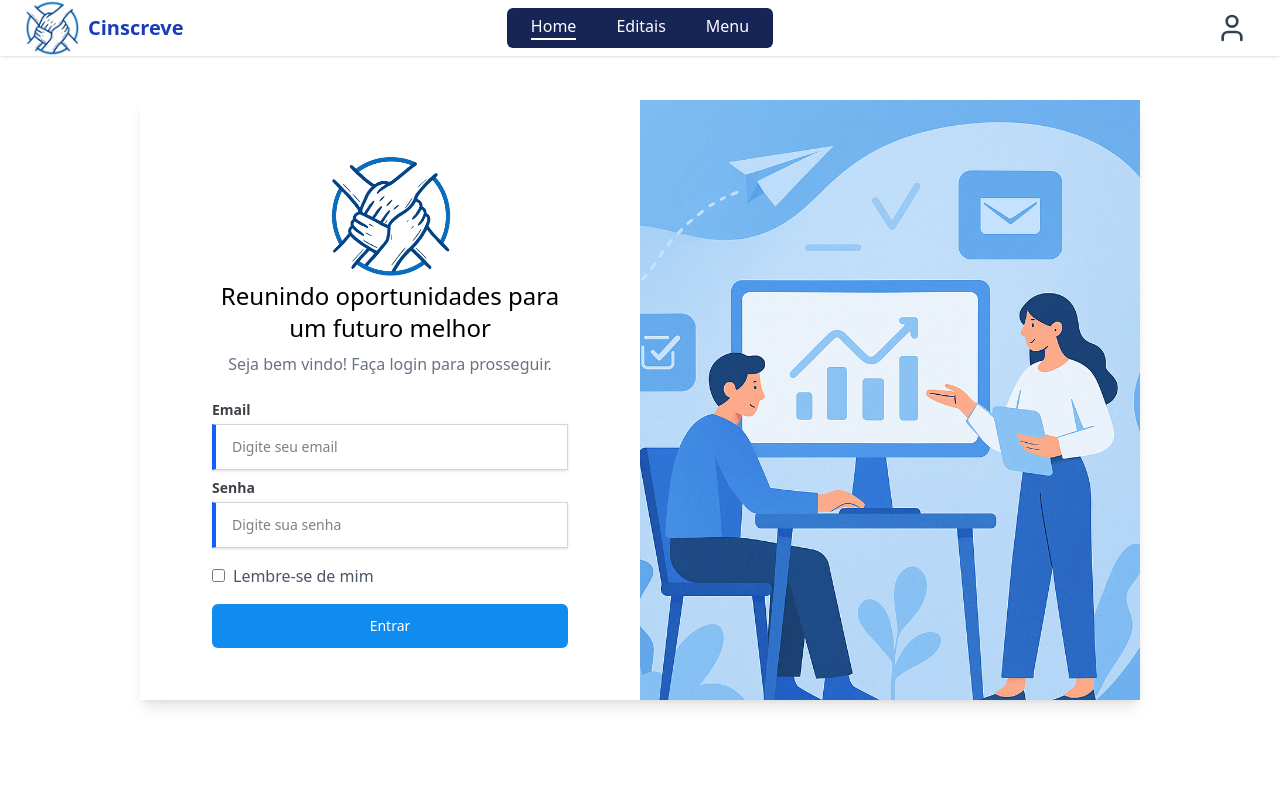
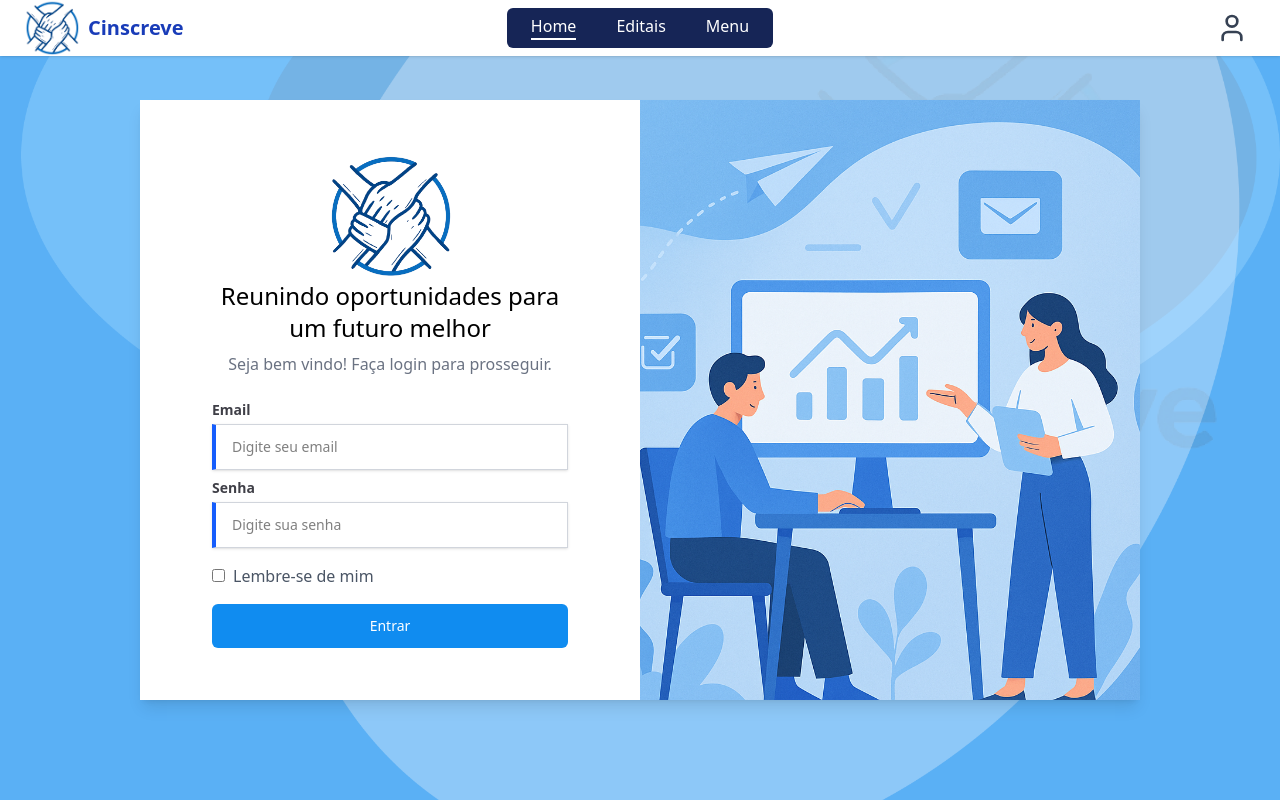
Before and after one commit to Lucasesaraujo/CInscreve, a React (Vite) app in the folder frontend/: page /cinscreve/login in a window 1280 px wide. Built offline with nearby package versions, Linux system fonts and the light colour scheme; no server answers.

Commit message:
fix imagens

```diff
--- a/frontend/src/pages/Login.jsx
+++ b/frontend/src/pages/Login.jsx
@@ -68,11 +68,10 @@ export default function Login() {
       setCarregando(false);
     }
   };
-
   return (
     <div
       className="min-h-screen w-full bg-cover bg-center flex items-center justify-center"
-      style={{ backgroundImage: imagemCapa }}
+      style={{ backgroundImage: `url(${imagemCapa})` }}
     >
       {/* Alerta de erro */}
       {erroLogin && (
```
